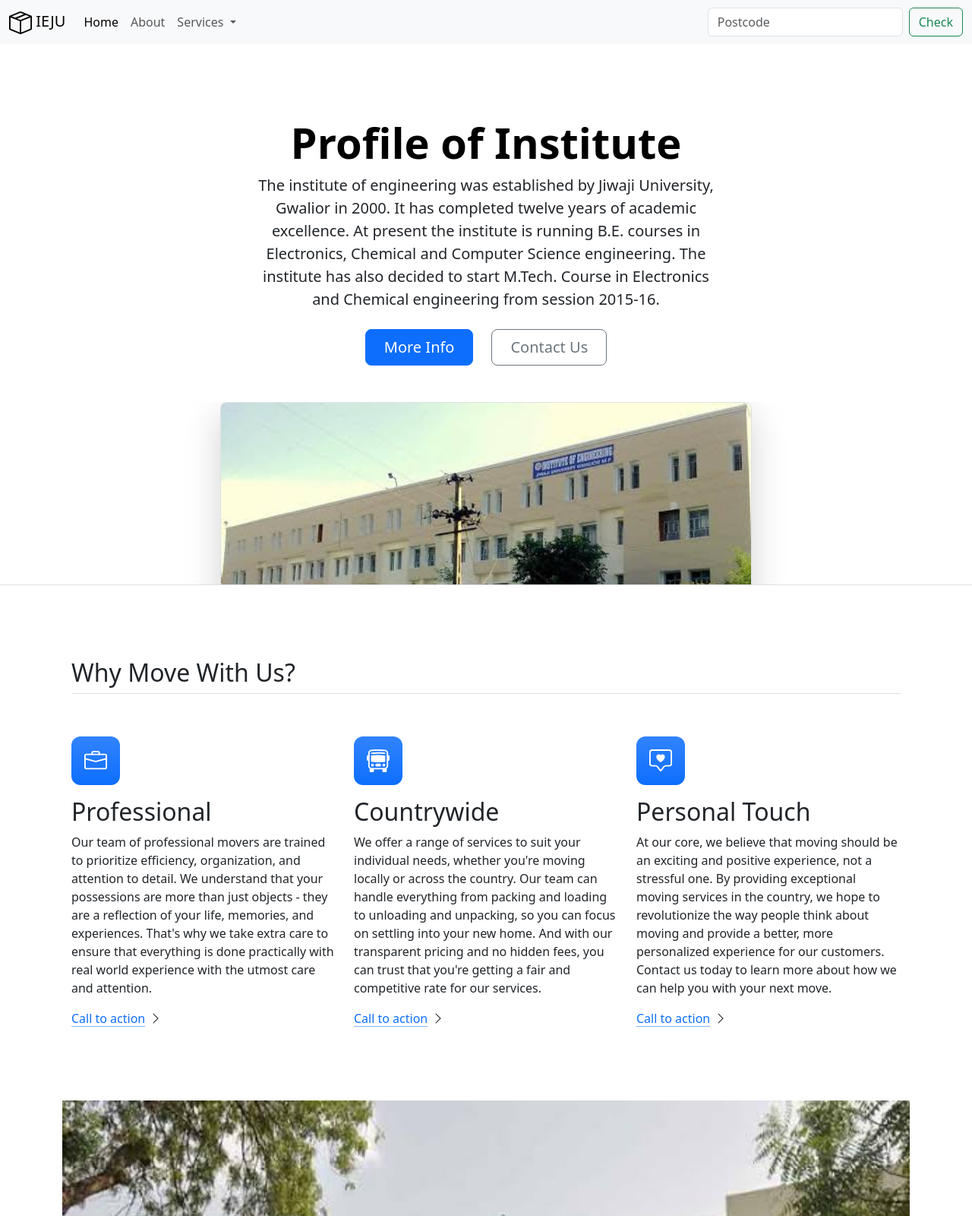
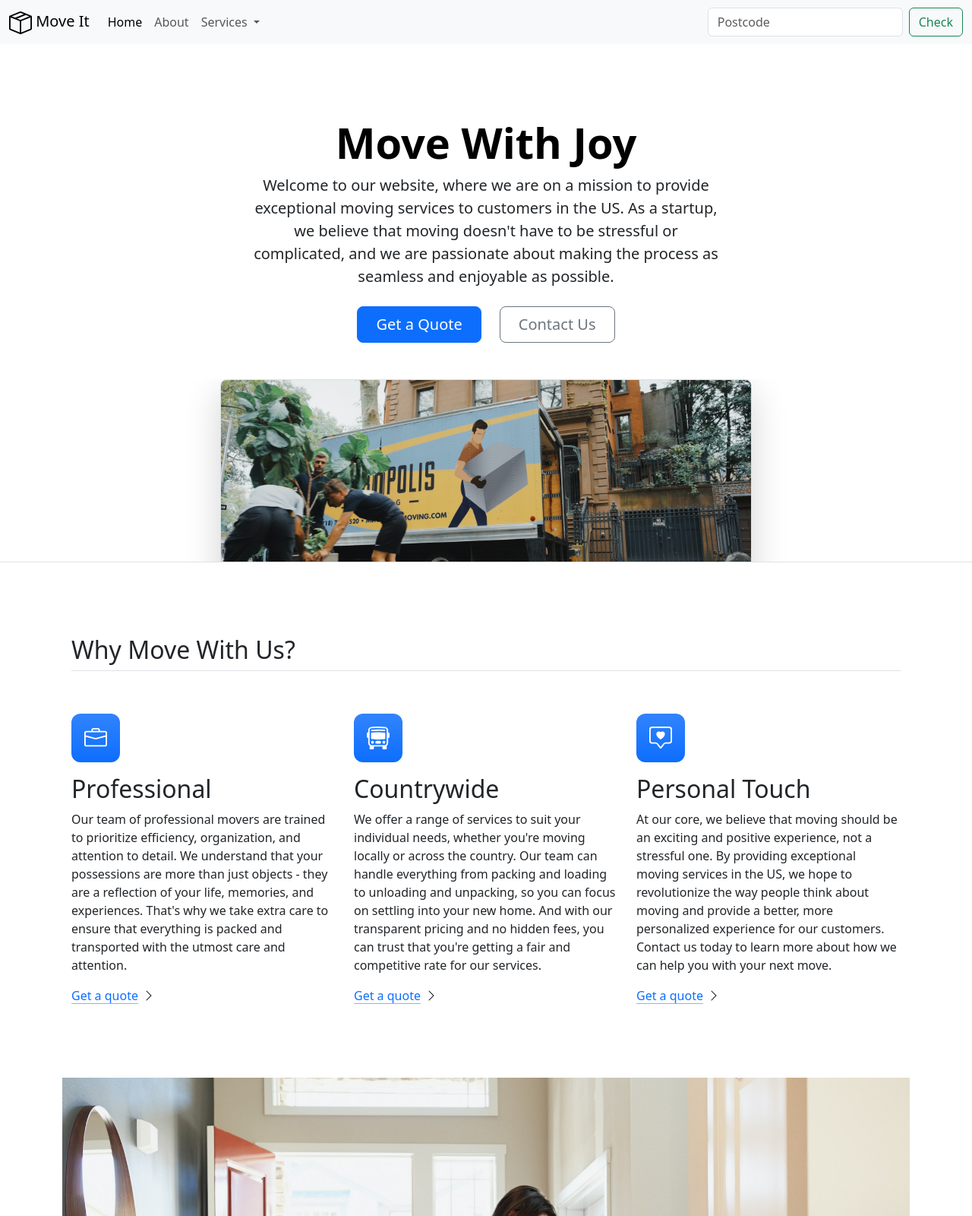
Before and after one commit to muss05/ieju, a plain HTML site: page solution.html in a window 1280 px wide. Shown: the top 1600 px of the page at 76% size. Drawn offline with nearby package versions, Linux system fonts and the light colour scheme.

Commit message:
Add files via upload

```diff
--- a/solution.html
+++ b/solution.html
@@ -20,7 +20,7 @@
 
   <nav class="navbar navbar-expand-lg bg-body-tertiary">
     <div class="container-fluid">
-      <a class="navbar-brand" href="#"><img src="./box-seam.svg" alt="moveit brand icon" height="30"> IEJU</a>
+      <a class="navbar-brand" href="#"><img src="./box-seam.svg" alt="moveit brand icon" height="30"> Move It</a>
       <button class="navbar-toggler" type="button" data-bs-toggle="collapse" data-bs-target="#navbarSupportedContent"
         aria-controls="navbarSupportedContent" aria-expanded="false" aria-label="Toggle navigation">
         <span class="navbar-toggler-icon"></span>
@@ -57,21 +57,22 @@
 
 
   <div class="px-4 pt-5 my-5 text-center border-bottom">
-    <h1 class="display-4 fw-bold text-body-emphasis">Profile of Institute</h1>
+    <h1 class="display-4 fw-bold text-body-emphasis">Move With Joy</h1>
     <div class="col-lg-6 mx-auto">
-      <p class="lead mb-4">
-        The institute of engineering was established by Jiwaji University, Gwalior in 2000. It has completed twelve years of academic excellence. At present the institute is running B.E. courses in Electronics, Chemical and Computer Science engineering. The institute has also decided to start M.Tech. Course in Electronics and Chemical engineering from session 2015-16.
-
-
+      <p class="lead mb-4">Welcome to our website, where we are on a mission to provide exceptional moving services to
+        customers in the US. As a
+        startup, we believe that moving doesn't have to be stressful or complicated, and we are passionate about making
+        the
+        process as seamless and enjoyable as possible.
       </p>
       <div class="d-grid gap-2 d-sm-flex justify-content-sm-center mb-5">
-        <button type="button" class="btn btn-primary btn-lg px-4 me-sm-3">More Info</button>
+        <button type="button" class="btn btn-primary btn-lg px-4 me-sm-3">Get a Quote</button>
         <button type="button" class="btn btn-outline-secondary btn-lg px-4">Contact Us</button>
       </div>
     </div>
     <div class="overflow-hidden" style="max-height: 30vh;">
       <div class="container px-5">
-        <img src="./WhatsApp Image 2023-07-06 at 7.39.14 PM.jpeg" class="img-fluid border rounded-3 shadow-lg mb-4" alt="Example image" width="700"
+        <img src="./moving-van.jpg" class="img-fluid border rounded-3 shadow-lg mb-4" alt="Example image" width="700"
           height="500" loading="lazy">
       </div>
     </div>
@@ -90,11 +91,11 @@
           We
           understand that your possessions are more than just objects - they are a reflection of your life, memories,
           and
-          experiences. That's why we take extra care to ensure that everything is done practically with real world experience with the utmost
+          experiences. That's why we take extra care to ensure that everything is packed and transported with the utmost
           care and
           attention.</p>
         <a href="#" class="icon-link">
-          Call to action
+          Get a quote
           <img src="./chevron-right.svg" alt="chevron-right">
         </a>
       </div>
@@ -112,7 +113,7 @@
           competitive
           rate for our services.</p>
         <a href="#" class="icon-link">
-          Call to action
+          Get a quote
           <img src="./chevron-right.svg" alt="chevron-right">
         </a>
       </div>
@@ -124,13 +125,13 @@
         <h3 class="fs-2">Personal Touch</h3>
         <p>At our core, we believe that moving should be an exciting and positive experience, not a stressful one. By
           providing
-          exceptional moving services in the country, we hope to revolutionize the way people think about moving and provide
+          exceptional moving services in the US, we hope to revolutionize the way people think about moving and provide
           a better,
           more personalized experience for our customers. Contact us today to learn more about how we can help you with
           your next
           move.</p>
         <a href="#" class="icon-link">
-          Call to action
+          Get a quote
           <img src="./chevron-right.svg" alt="chevron-right">
         </a>
       </div>
@@ -148,13 +149,13 @@
       </div>
       <div class="carousel-inner">
         <div class="carousel-item active">
-          <img src="./WhatsApp Image 2023-07-06 at 7.39.13 PM.jpeg" class="d-block w-100" alt="couple">
+          <img src="./couple.jpg" class="d-block w-100" alt="couple">
         </div>
         <div class="carousel-item">
-          <img src="./WhatsApp Image 2023-07-06 at 7.15.45 PM.jpeg" class="d-block w-100" alt="dog">
+          <img src="./dog.jpg" class="d-block w-100" alt="dog">
         </div>
         <div class="carousel-item">
-          <img src="./WhatsApp Image 2023-07-06 at 7.37.55 PM.jpeg" class="d-block w-100" alt="family">
+          <img src="./family.jpg" class="d-block w-100" alt="family">
         </div>
       </div>
       <button class="carousel-control-prev" type="button" data-bs-target="#carouselExampleIndicators"
@@ -190,7 +191,7 @@
         <ul class="nav flex-column">
           <li class="nav-item mb-2"><a href="#" class="nav-link p-0 text-body-secondary">Home</a></li>
           <li class="nav-item mb-2"><a href="#" class="nav-link p-0 text-body-secondary">Features</a></li>
-          <li class="nav-item mb-2"><a href="#" class="nav-link p-0 text-body-secondary">Exam and Result</a></li>
+          <li class="nav-item mb-2"><a href="#" class="nav-link p-0 text-body-secondary">Pricing</a></li>
           <li class="nav-item mb-2"><a href="#" class="nav-link p-0 text-body-secondary">FAQs</a></li>
           <li class="nav-item mb-2"><a href="#" class="nav-link p-0 text-body-secondary">About</a></li>
         </ul>
@@ -201,7 +202,7 @@
         <ul class="nav flex-column">
           <li class="nav-item mb-2"><a href="#" class="nav-link p-0 text-body-secondary">Home</a></li>
           <li class="nav-item mb-2"><a href="#" class="nav-link p-0 text-body-secondary">Features</a></li>
-          <li class="nav-item mb-2"><a href="#" class="nav-link p-0 text-body-secondary">Fee</a></li>
+          <li class="nav-item mb-2"><a href="#" class="nav-link p-0 text-body-secondary">Pricing</a></li>
           <li class="nav-item mb-2"><a href="#" class="nav-link p-0 text-body-secondary">FAQs</a></li>
           <li class="nav-item mb-2"><a href="#" class="nav-link p-0 text-body-secondary">About</a></li>
         </ul>
@@ -212,7 +213,7 @@
         <ul class="nav flex-column">
           <li class="nav-item mb-2"><a href="#" class="nav-link p-0 text-body-secondary">Home</a></li>
           <li class="nav-item mb-2"><a href="#" class="nav-link p-0 text-body-secondary">Features</a></li>
-          <li class="nav-item mb-2"><a href="#" class="nav-link p-0 text-body-secondary">Campus Recuitment</a></li>
+          <li class="nav-item mb-2"><a href="#" class="nav-link p-0 text-body-secondary">Pricing</a></li>
           <li class="nav-item mb-2"><a href="#" class="nav-link p-0 text-body-secondary">FAQs</a></li>
           <li class="nav-item mb-2"><a href="#" class="nav-link p-0 text-body-secondary">About</a></li>
         </ul>
```
Also changed, not shown: index.html (+19 -10 lines), couple.jpg (added), dog.jpg (added), family.jpg (added).
